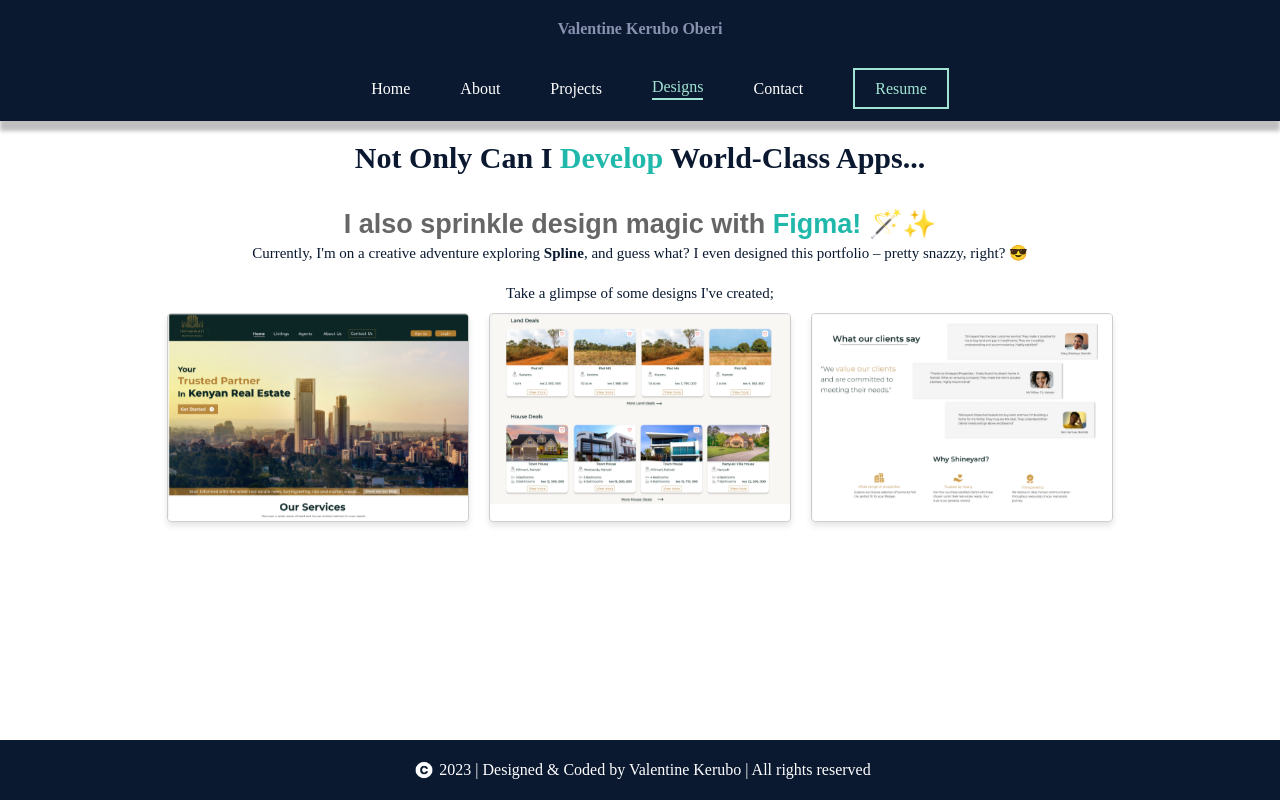
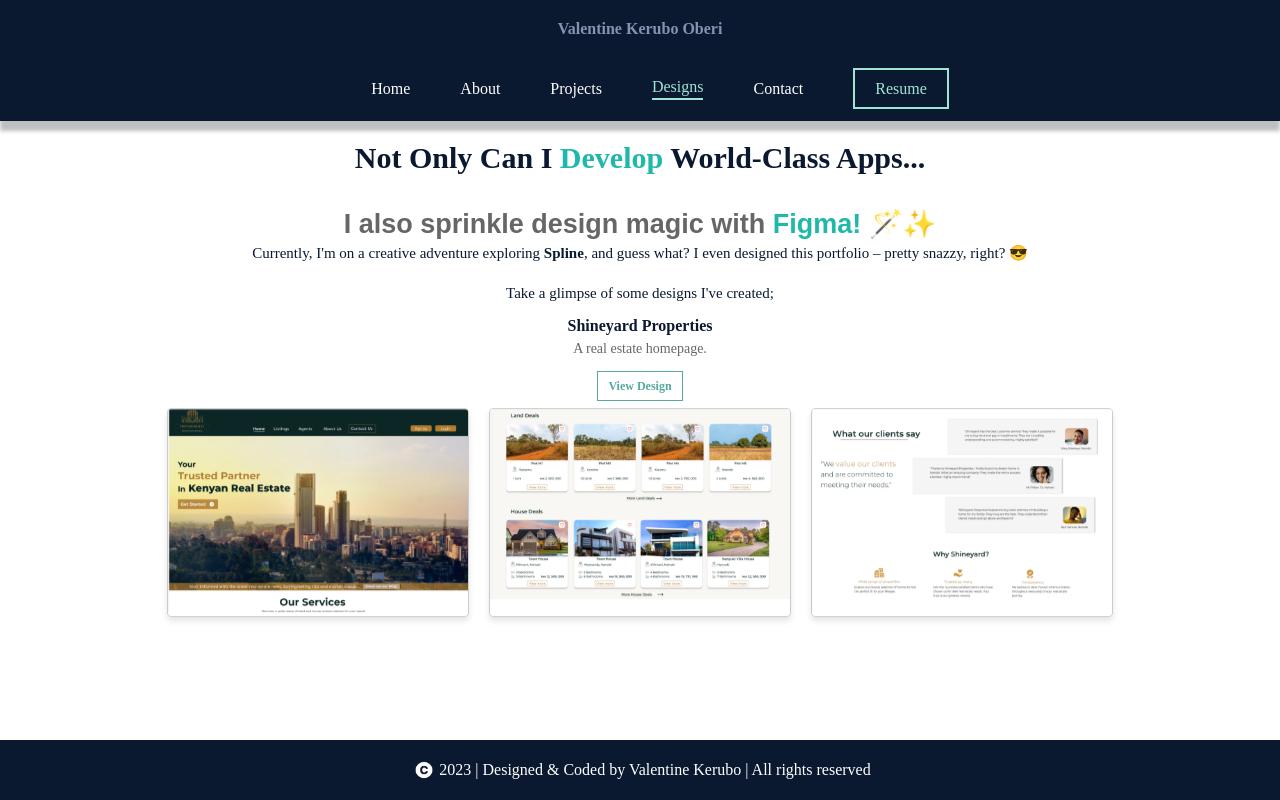
Before and after one commit to Vkerubo/my-portolio, a React (Create React App) app: page /ui-ux in a window 1280 px wide. Built offline with nearby package versions, Linux system fonts and the light colour scheme; a web font is replaced by a local one.

Commit message:
define mamacareImages

```diff
--- a/src/components/UI-UX.js
+++ b/src/components/UI-UX.js
@@ -6,6 +6,10 @@ import "../fonts.css";
 import ShineyardImage1 from "./assets/Shineyardimage1.png";
 import ShineyardImage2 from "./assets/Shineyard 2.png";
 import ShineyardImage3 from "./assets/Shineyardimage3.png";
+import Mamacareimage1 from "./assets/MamaCare.png";
+import Mamacareimage2 from "./assets/MamaCare2.png";
+import Mamacareimage3 from "./assets/mamacare 4.png";
+
 
 const MainContainer = styled.div`
   display: flex;
@@ -34,6 +38,16 @@ const Title = styled.h1`
     padding: 0px 10px;
     font-size: 20px;
   }
+`;
+
+const Title2 = styled.h1`
+  color: #0a1930;
+  font-family: Montserrat;
+  font-size: 16px;
+  font-style: normal;
+  font-weight: 700;
+  line-height: normal;
+  margin-bottom: 6px;
 `;
 
 const DevelopText = styled.span`
@@ -151,6 +165,34 @@ const CloseButton = styled.span`
   font-size: 20px;
 `;
 
+const Description = styled.p`
+  color: #666;
+  font-family: Montserrat;
+  font-size: 14px;
+  font-weight: 300;
+  font-style: normal;
+  margin-top: 0px;
+`;
+
+const EmailLink = styled.a`
+  color: #56a8a1;
+  font-family: Montserrat;
+  font-size: 12px;
+  font-style: normal;
+  font-weight: 700;
+  line-height: 12px;
+  text-decoration: none;
+  border: 1px solid #56a8a1;
+  padding: 8px 10px;
+  display: inline-block;
+  transition: background-color 0.3s, color 0.3s;
+
+  &:hover {
+    background-color: #56a8a1;
+    color: white;
+  }
+`;
+
 function UiUx() {
   const [showModal, setShowModal] = useState(false);
   const [selectedImage, setSelectedImage] = useState(null);
@@ -159,6 +201,12 @@ function UiUx() {
     { src: ShineyardImage1, alt: "Shineyard 1" },
     { src: ShineyardImage2, alt: "Shineyard 2" },
     { src: ShineyardImage3, alt: "Shineyard 3" },
+  ];
+
+  const mamacareImages = [
+    { src: Mamacareimage1, alt: "Mamacare 1" },
+    { src: Mamacareimage2, alt: "Mamacare 2" },
+    { src: Mamacareimage3, alt: "Mamacare 3" },
   ];
 
   const toggleModal = (image) => {
@@ -183,6 +231,15 @@ function UiUx() {
         <Text3>Take a glimpse of some designs I've created;</Text3>
 
         <CenteredContainer>
+          <Title2>Shineyard Properties</Title2>
+          <Description>A real estate homepage.</Description>
+          <EmailLink
+            href="https://www.figma.com/file/5IcjQ7zvYE0rRNeeKoEZQ7/My-Portfolio?type=design&node-id=236-45&mode=design&t=V3ysagn447LBzUYw-0"
+            target="_blank"
+            rel="noopener noreferrer"
+          >
+            View Design
+          </EmailLink>
           <ColumnContainer>
             {images.map((image, index) => (
               <ImageCard key={index} onClick={() => toggleModal(image)}>
```
Also changed, not shown: src/components/assets/mamacare 4.png (added).
